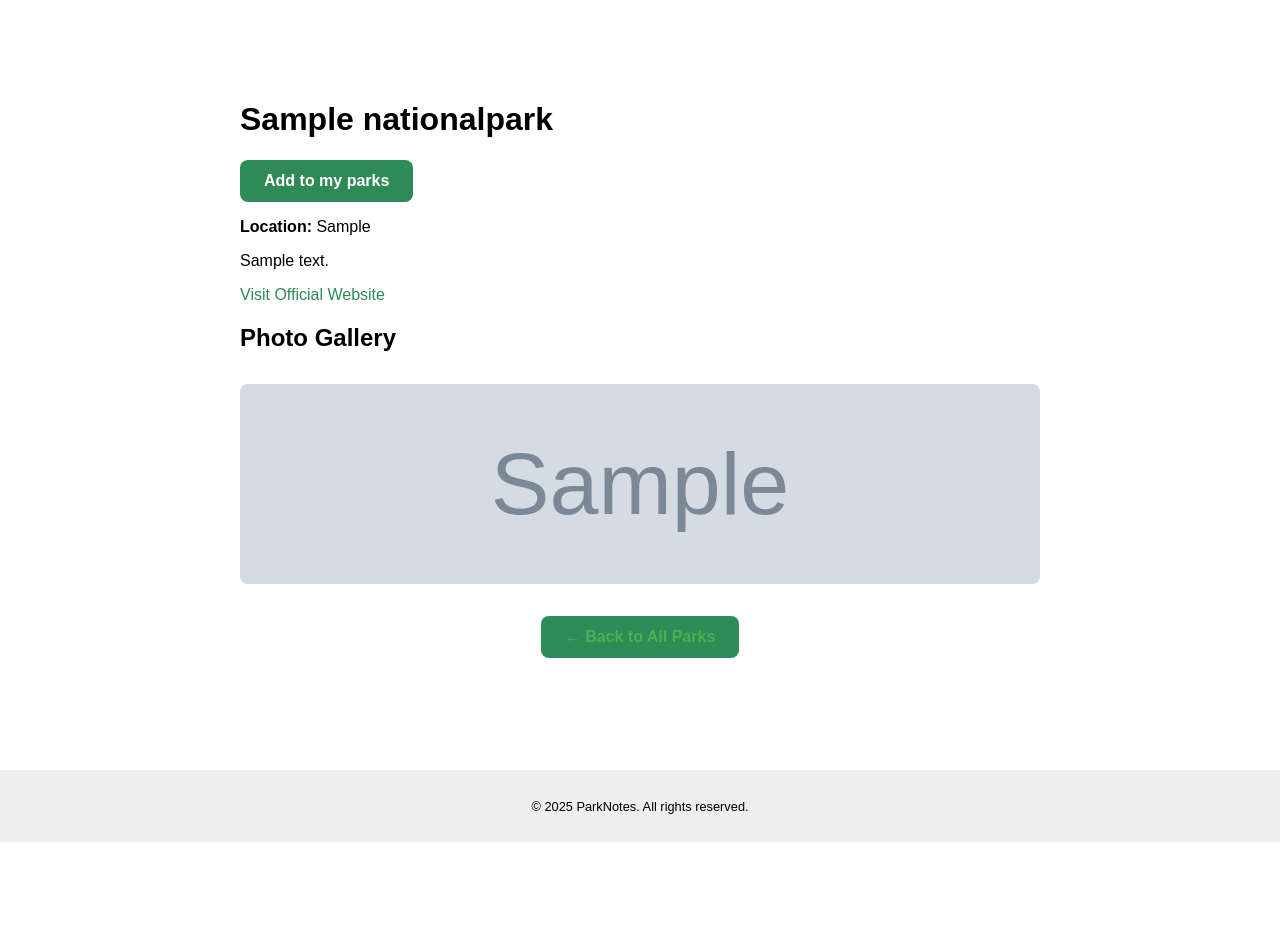
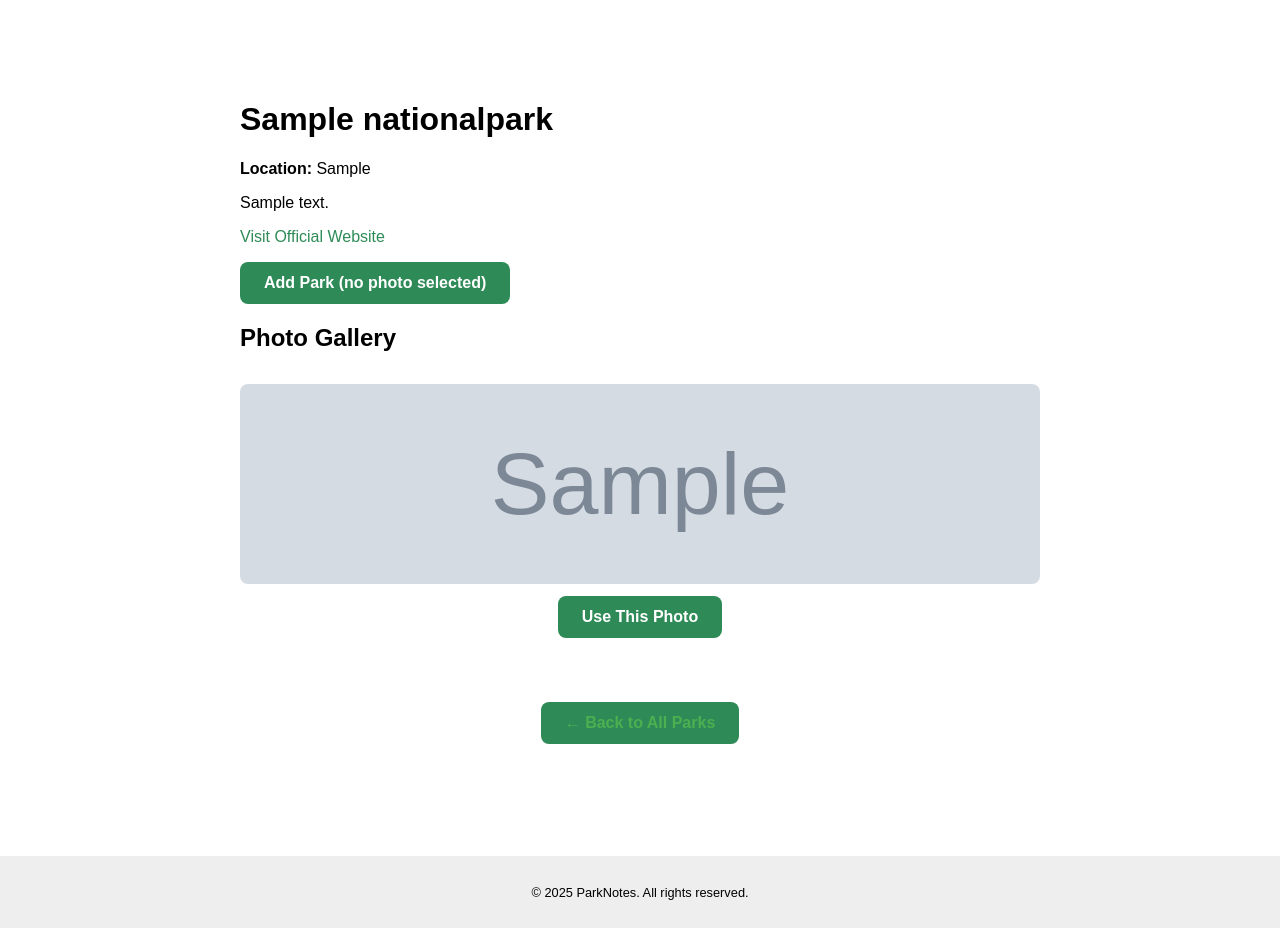
Before and after one commit to abl00mfield/national_parks_django, a Django app: page /parks/1/ in a window 1280 px wide. Shown: the part 60-988 px from the top of the page. Before the commit the page ends 902 px from the top, so only its background shows below. Run offline with Django 5.2, Linux system fonts and the light colour scheme; a user stored in the database is signed in; tables that the repository leaves empty hold one stand-in row (values such as "Sample post"); grey boxes marked "Sample" are stand-in pictures.

Commit message:
allowed user to choose a provided photo for their notes

```diff
--- a/main_app/models.py
+++ b/main_app/models.py
@@ -37,6 +37,9 @@ class UserParkInfo(models.Model):
     )
     visited = models.BooleanField(default=False)
     created_at = models.DateTimeField(auto_now_add=True)
+    chosen_photo = models.ForeignKey(
+        "ParkPhoto", null=True, blank=True, on_delete=models.SET_NULL
+    )
     user_photo = models.ImageField(upload_to="user_photos/", null=True, blank=True)
 
     class Meta:
--- a/main_app/templates/park_detail.html
+++ b/main_app/templates/park_detail.html
@@ -8,21 +8,27 @@
 {% block content %}
 <div class="park-detail-container">
     <h1>{{ park.name }}</h1>
-    {% if user.is_authenticated %}
-        <div class = "add-to-my-parks">
-            <a class = "btn" href="{% url 'add_user_park' park.id %}">Add to my parks</a>
-        </div>
-    {% endif %}
+
     <p><strong>Location:</strong> {{ park.location }}</p>
     <p>{{ park.description }}</p>
     {% if park.website %}
         <p><a href="{{ park.website }}" target="_blank">Visit Official Website</a></p>
     {% endif %}
+    {% if user.is_authenticated %}
+    <div class = "add-to-my-parks">
+        <a class = "btn" href="{% url 'add_user_park' park.id %}">Add Park (no photo selected)</a>
+    </div>
+    {% endif %}
 
     <h2>Photo Gallery</h2>
     <div class="photo-gallery">
         {% for photo in photos %}
+        <div class="photo-option">
             <img src="{{ photo.image_url }}" alt="{{ photo.alt_text }}">
+            {% if user.is_authenticated %}
+                <a class = "btn" href="{% url 'add_user_park_with_photo' park.id photo.id %}">Use This Photo</a>
+            {% endif%}
+        </div>
         {% empty %}
             <p>No photos available for this park.</p>
         {% endfor %}
--- a/main_app/urls.py
+++ b/main_app/urls.py
@@ -14,4 +14,9 @@ urlpatterns = [
         views.UserParkInfoCreate.as_view(),
         name="add_user_park",
     ),
+    path(
+        "parks/<int:park_id>/add/<int:photo_id>",
+        views.UserParkInfoCreate.as_view(),
+        name="add_user_park_with_photo",
+    ),
 ]
--- a/main_app/views.py
+++ b/main_app/views.py
@@ -4,7 +4,7 @@ from django.contrib.auth.views import LoginView
 from django.contrib.auth.forms import UserCreationForm
 from django.contrib.auth import login
 from django.views.generic.edit import CreateView
-from .models import UserParkInfo, NationalPark
+from .models import UserParkInfo, NationalPark, ParkPhoto
 from .forms import UserParkInfoForm
 from django.urls import reverse_lazy
 
@@ -58,15 +58,25 @@ class UserParkInfoCreate(CreateView):
     def form_valid(self, form):
         park = NationalPark.objects.get(id=self.kwargs["park_id"])
         user = self.request.user
+        photo_id = self.kwargs.get("photo_id")
 
         # if the user has already saved this park
         # TODO - add a message to the user that they already added the park
-
         if UserParkInfo.objects.filter(user=user, park=park).exists():
             return redirect("dashboard")
         else:
+            if photo_id:
+                try:
+                    form.instance.chosen_photo = park.photos.get(id=photo_id)
+                except ParkPhoto.DoesNotExist:
+                    pass
+            else:
+                first_photo = park.photos.first()
+                if first_photo:
+                    form.instance.chosen_photo = first_photo
             form.instance.user = user
             form.instance.park = park
+
         return super().form_valid(form)
 
     def get_context_data(self, **kwargs):
--- a/static/css/park_detail.css
+++ b/static/css/park_detail.css
@@ -11,13 +11,6 @@
   margin-top: 2rem;
 }
 
-.photo-gallery img {
-  width: 100%;
-  height: 200px;
-  object-fit: cover;
-  border-radius: 8px;
-}
-
 .back-link {
   margin-top: 2rem;
   text-align: center;
@@ -28,3 +21,27 @@
   color: #4caf50;
   font-weight: bold;
 }
+
+.photo-option {
+  margin-bottom: 2rem;
+  text-align: center;
+}
+/*
+.photo-option img {
+  width: 100%;
+  max-width: 400px;
+  height: auto;
+  border-radius: 8px;
+  margin-bottom: 0.5rem;
+} */
+
+.photo-option img {
+  width: 100%;
+  height: 200px;
+  object-fit: cover;
+  border-radius: 8px;
+}
+
+.photo-option a {
+  margin-top: 0.5rem;
+}
```
Also changed, not shown: main_app/migrations/0006_userparkinfo_chosen_photo.py (added).
